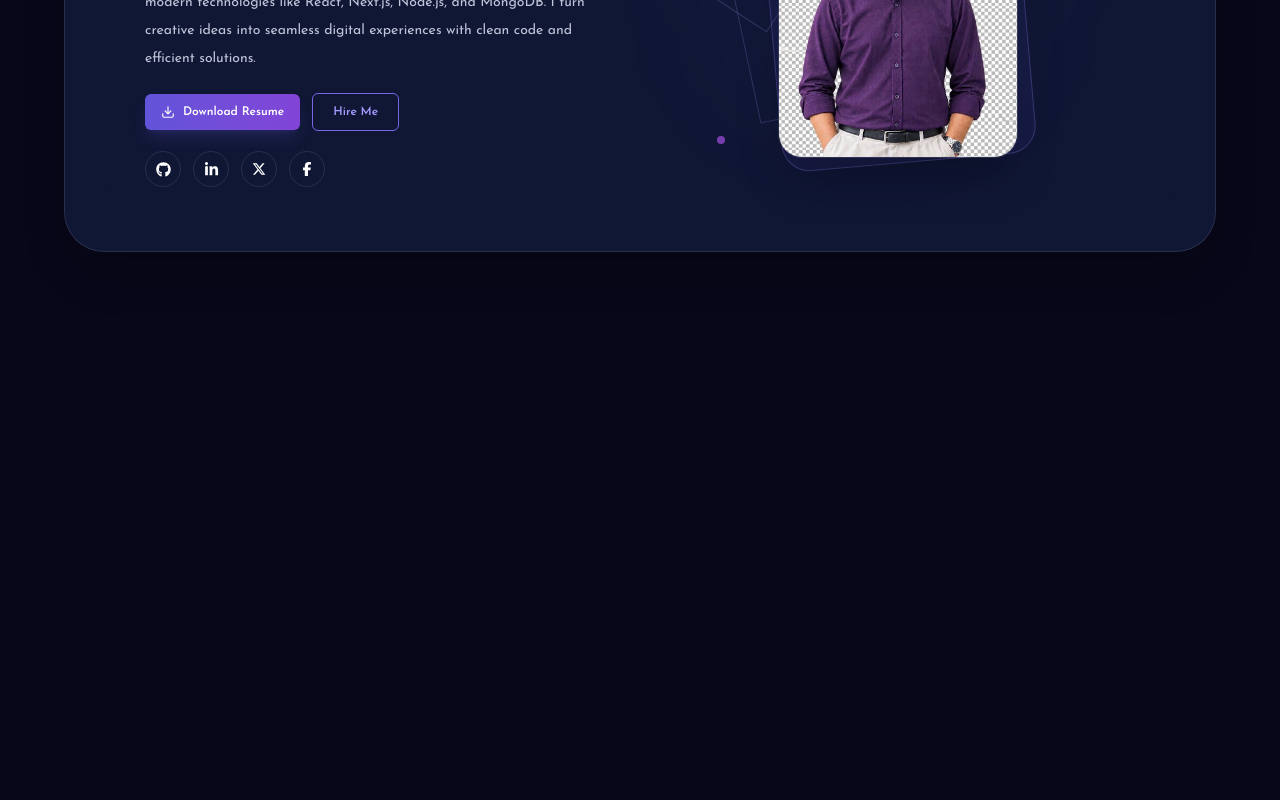
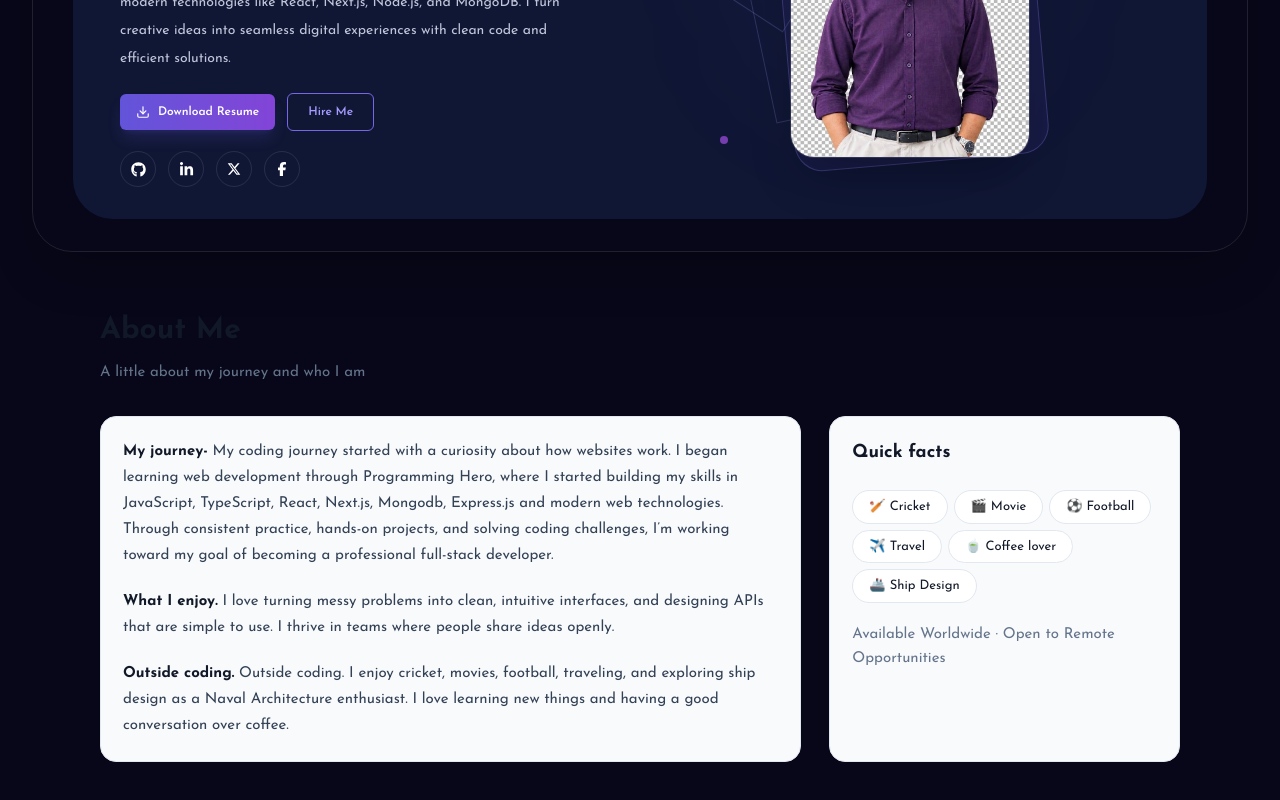
Before and after one commit to prokash4433/portfolio, a Next.js app: page / in a window 1280 px wide. Shown: the part 436-1236 px from the top of the page. Before the commit the page ends 800 px from the top, so only its background shows below. Built offline with nearby package versions, Linux system fonts and the light colour scheme.

Commit message:
Create the about me section

```diff
--- a/src/app/page.tsx
+++ b/src/app/page.tsx
@@ -1,5 +1,7 @@
 import React from "react";
 import Banner from "./portfolio/Banner";
+
+import AboutMe from "./portfolio/AboutMe";
 
 export default function PortfolioPage() {
   return (
@@ -8,13 +10,17 @@ export default function PortfolioPage() {
       style={{ backgroundColor: "var(--page-bg)" }}
     >
       <div
-        className="mx-auto mt-20 max-w-6xl rounded-[2.5rem] border px-6 py-6 shadow-2xl transition-colors duration-300 md:px-10 md:py-8"
+        className="mx-auto mt-20 max-w-7xl rounded-[2.5rem] border px-5 py-5 shadow-2xl transition-colors duration-300 md:px-10 md:py-8"
         style={{
-          backgroundColor: "var(--section-bg)",
+
           borderColor: "var(--border-color)",
         }}
       >
         <Banner />
+
+      </div>
+      <div>
+        <AboutMe />
       </div>
     </div>
   );
--- /dev/null
+++ b/src/app/portfolio/AboutMe.tsx
@@ -0,0 +1,89 @@
+const AboutMePage = () => {
+          return (
+          <section className="min-h-screen pt-15 px-6 py-6 text-[#111827] transition-colors duration-300  dark:text-white">
+          <div className="mx-auto max-w-[1080px]">
+                    {/* Section Heading */}
+          <div className="mb-8">
+          <h1 className=" text-[30px] font-bold leading-tight text-[#111827] dark:text-[#f5f5ff]">
+          About Me
+          </h1>
+
+          <p className="mt-3 text-[15px] text-[#64748b] dark:text-[#a5b4fc]">
+          A little about my journey and who I am
+          </p>
+          </div>
+
+                    {/* Main Content */}
+          <div className="grid grid-cols-1 gap-7 md:grid-cols-[2fr_1fr]">
+          {/* About Me Card */}
+          <div className="rounded-2xl border border-[#e2e8f0] bg-[#f8fafc] p-[22px] transition-colors duration-300 dark:border-[#2a2d4d] dark:bg-[#191a31]">
+          <p className="mb-5 text-[15px] leading-[26px] text-[#334155] dark:text-[#f1f1fa]">
+          <strong className="font-bold text-md text-[#111827] dark:text-white">
+          My journey-
+          </strong>{" "}
+                                                                       My coding journey started with a curiosity about how websites work. I began learning web development through Programming Hero, where I started building my skills in JavaScript, TypeScript, React, Next.js, Mongodb, Express.js and modern web technologies. Through consistent practice, hands-on projects, and solving coding challenges, I’m working toward my goal of becoming a professional full-stack developer.
+
+          </p>
+
+          <p className="mb-5 text-[15px] leading-[26px] text-[#334155] dark:text-[#f1f1fa]">
+          <strong className="font-bold text-[#111827] dark:text-white">
+          What I enjoy.
+          </strong>{" "}
+          I love turning messy problems into clean, intuitive interfaces,
+          and designing APIs that are simple to use. I thrive in teams
+          where people share ideas openly.
+          </p>
+
+          <p className="text-[15px] leading-[26px] text-[#334155] dark:text-[#f1f1fa]">
+          <strong className="font-bold text-[#111827] dark:text-white">
+          Outside coding.
+          </strong>{" "}
+                                                                      Outside coding. I enjoy cricket, movies, football, traveling, and exploring ship design as a Naval Architecture enthusiast. I love learning new things and having a good conversation over coffee.
+          </p>
+          </div>
+
+                    {/* Quick Facts Card */}
+          <div className="rounded-2xl border border-[#e2e8f0] bg-[#f8fafc] p-[22px] transition-colors duration-300 dark:border-[#2a2d4d] dark:bg-[#191a31]">
+          <h2 className="mb-6 text-[18px] font-bold text-[#111827] dark:text-[#f5f5ff]">
+          Quick facts
+          </h2>
+
+          {/* Hobby Tags */}
+          <div className="flex flex-wrap gap-1.5">
+          <span className="rounded-full border border-[#e2e8f0] bg-white px-4 py-1.5 text-[13px] text-[#111827] dark:border-[#292c4b] dark:bg-[#101124] dark:text-white">
+          🏏 Cricket
+          </span>
+
+
+                                                                      <span className="rounded-full border border-[#e2e8f0] bg-white px-4 py-1.5 text-[13px] text-[#111827] dark:border-[#292c4b] dark:bg-[#101124] dark:text-white">
+🎬 Movie
+</span>
+
+          <span className="rounded-full border border-[#e2e8f0] bg-white px-4 py-1.5 text-[13px] text-[#111827] dark:border-[#292c4b] dark:bg-[#101124] dark:text-white">
+          ⚽ Football
+          </span>
+
+          <span className="rounded-full border border-[#e2e8f0] bg-white px-4 py-1.5 text-[13px] text-[#111827] dark:border-[#292c4b] dark:bg-[#101124] dark:text-white">
+          ✈️ Travel
+          </span>
+
+          <span className="rounded-full border border-[#e2e8f0] bg-white px-4 py-1.5 text-[13px] text-[#111827] dark:border-[#292c4b] dark:bg-[#101124] dark:text-white">
+          🍵 Coffee lover
+          </span>
+
+                                                                      <span className="rounded-full border border-[#e2e8f0] bg-white px-4 py-1.5 text-[13px] text-[#111827] dark:border-[#292c4b] dark:bg-[#101124] dark:text-white">
+🚢 Ship Design
+                                                                      </span>
+          </div>
+
+          {/* Location */}
+          <p className="mt-5 text-[15px] leading-6 text-[#64748b] dark:text-[#a5b4fc]">
+                                                                      Available Worldwide · Open to Remote Opportunities
+                              </p>
+                    </div>
+          </div>
+</div></section>
+          );
+};
+
+export default AboutMePage;
```
